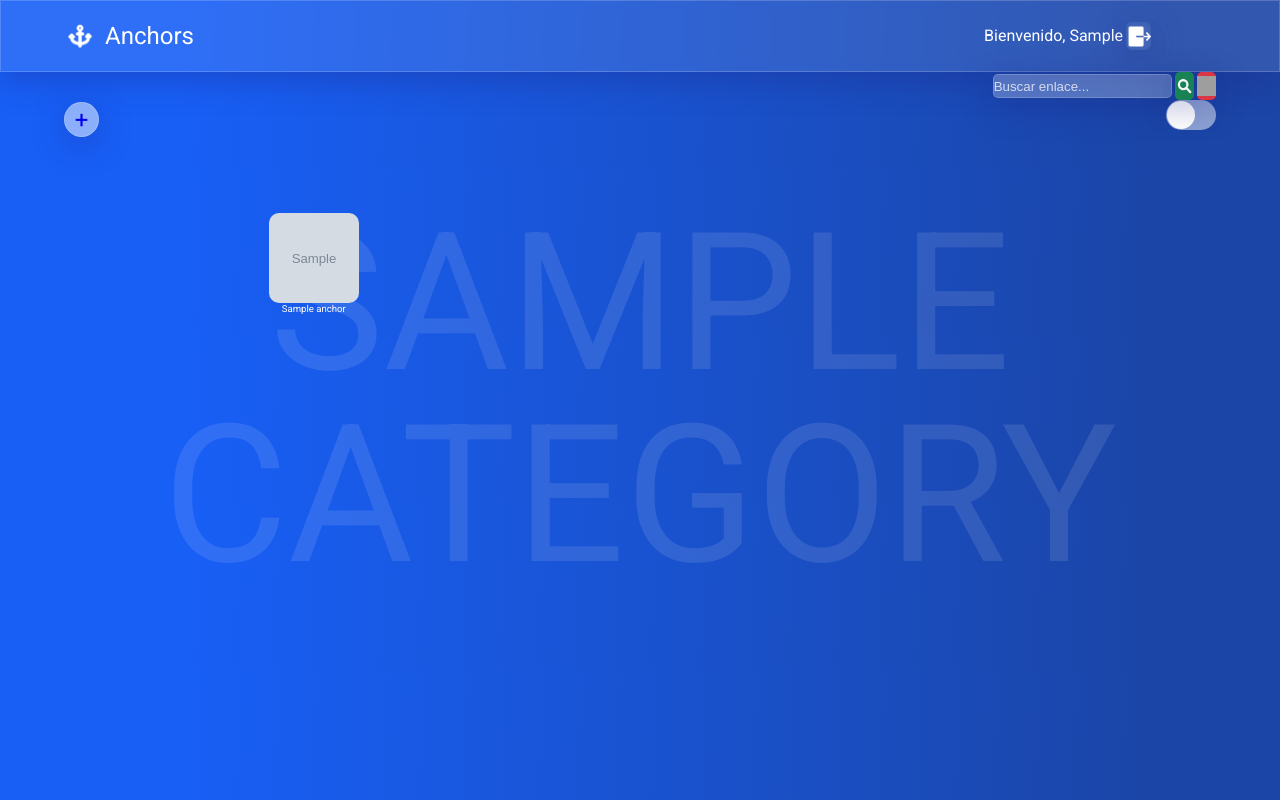
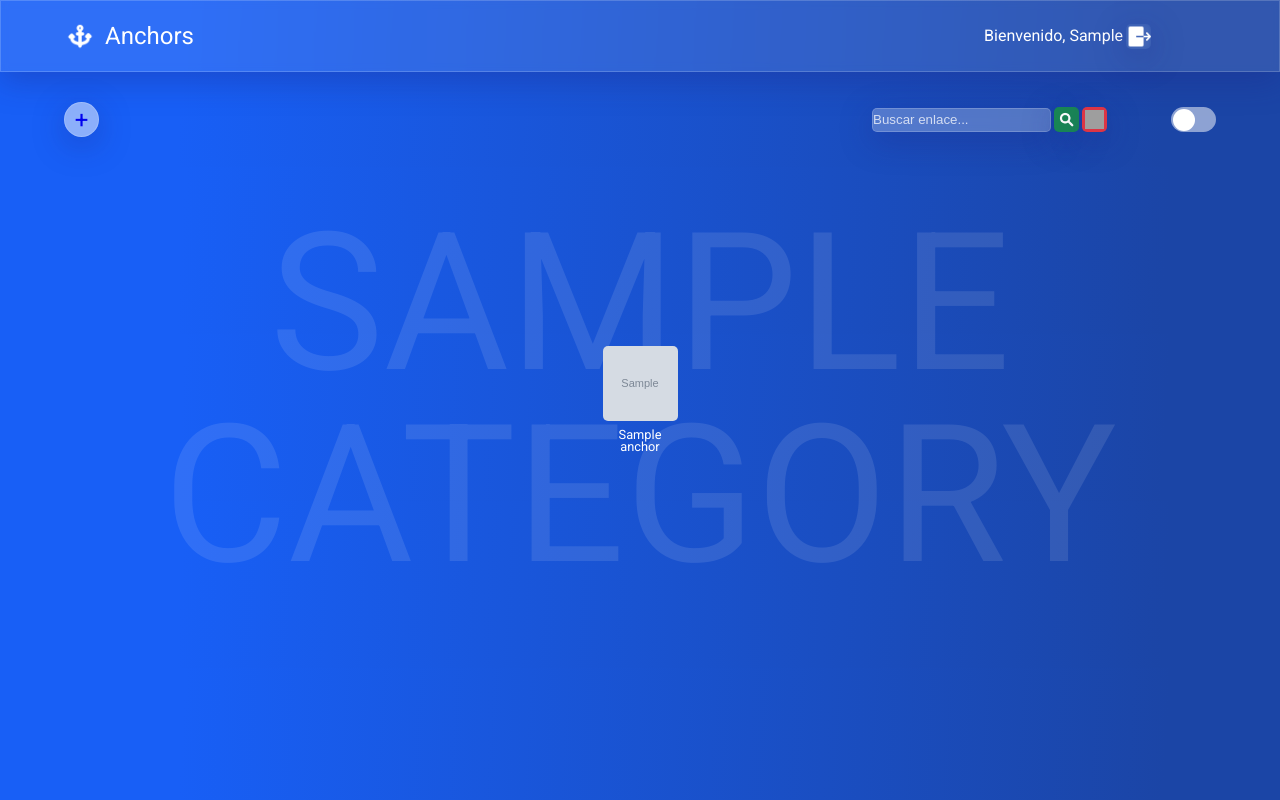
Before and after one commit to albino-babuino/anchors-application-django, a Django app: page /categories/1/ in a window 1280 px wide. Run offline with Django 5.2, Linux system fonts and the light colour scheme; a user stored in the database is signed in; tables that the repository leaves empty hold one stand-in row (values such as "Sample post"); grey boxes marked "Sample" are stand-in pictures; grey boxes are pictures that could not be loaded.

Commit message:
category_detail estilizado

```diff
--- a/anchorsapp/templates/anchorsapp/category_detail.html
+++ b/anchorsapp/templates/anchorsapp/category_detail.html
@@ -8,15 +8,19 @@
 
 <!-- Contenido de la página de detalle de categoría -->
 {% block content %}
+<div class="anchors-btn-container">
 	<!-- Enlace para crear un enlace -->
 	<a href="{% url 'create_anchor' %}" class="create-btn">+</a>
+
+	<div class="form-and-toggle-container">
+		<!-- Formulario de búsqueda -->
+		{% include "search_form.html" %}
 		<!-- checkbox de edición -->
 		{% include "toggle_switch.html" %}
+	</div>
+</div>
 
-<!-- Formulario de búsqueda -->
-{% include "search_form.html" %}
-
-<!-- Mostrar categoría -->
+<!-- Mostrars categorías -->
 <main
 	class="category_detail-main"
 	style="background-image: {{ object.bg_color }}"
@@ -27,6 +31,7 @@
 
 	<section>
 		{% if anchors %} {% for anchor in anchors %}
+		<div class="anchor">
 			<a href="{{ anchor.link }}" target="_blank">
 				<div>
 					<img src="{{ anchor.image.url }}" alt="{{ anchor.name }}" />
@@ -34,11 +39,16 @@
 				</div>
 			</a>
 			<!-- Enlace para eliminar el enlace (anchor) -->
-		<a href="{% url 'delete_anchor' anchor.pk %}" class="delete-btn">X</a>
+			<a href="{% url 'delete_anchor' anchor.pk %}" class="delete-btn"
+				>X</a
+			>
 			<!-- Enlace para actualizar el enlace (anchor) -->
-		<a href="{% url 'update_anchor' anchor.pk %}" class="update-btn">Ed</a>
+			<a href="{% url 'update_anchor' anchor.pk %}" class="update-btn"
+				><img src="{% static 'images/icons/edit.png' %}"
+			/></a>
+		</div>
 		{% endfor %} {% else %}
-		<div class="not-found">
+		<div id="not-found">
 			<img
 				src="{% static 'images/homer.png' %}"
 				alt="No se encontraron resultados"
--- a/static/css/category_detail.css
+++ b/static/css/category_detail.css
@@ -1,7 +1,13 @@
 
 /* Estilos para el category_detail.html */
+.anchors-btn-container{
+    display: flex;
+    flex-direction: row;
+    justify-content: space-between;
+    align-items: center;
+}
+
 .create-btn{
-    display: inline-block;
     background: rgba( 255, 255, 255, 0.5 );
     box-shadow: 0 8px 32px 0 rgba( 31, 38, 135, 0.37 );
     backdrop-filter: blur( 4px );
@@ -19,6 +25,14 @@
 
 .create-btn:hover{
     background: rgba( 255, 255, 255, 0.25 );
+}
+
+.form-and-toggle-container{
+    display: flex;
+    flex-direction: row;
+    justify-content: flex-end;
+    align-items: center;
+    margin: 0 5vw;
 }
 
 form {
@@ -59,7 +73,8 @@
     -webkit-backdrop-filter: blur(4px);
     border-radius: 5px;
     border: none;
-    height: 1.75rem;
+    height: 25px;
+    width: 25px;
     cursor: pointer;
     color: #ffffff;
     margin-left: 3px;
@@ -124,41 +139,110 @@
     color: white;
 }
 
-section {
-    padding-top: 10vh;
+main section {
+    margin: 0 5vw;
     display: flex;
     flex-direction: row;
     flex-wrap: wrap;
-    justify-content: flex-start;
+    justify-content: center;
+    align-items: center;
+    height: 70vh;
 }
 
-section img {
-    width: 90px;
-    height: 90px;
-    border-radius: 10px;
+
+.anchor{
+    width: 80px;
+    margin: 10px;
+    transform: scale(1);
+    transition: transform 0.5s;
+    position: relative;
+    font-size: 0.8rem;
+    text-align: center;
+    word-wrap: break-word;
 }
 
-section a {
-    margin: 1vw;
-    text-align: center;
-    font-size: 0.6rem;
-    transform: scale(1);
-    transition: transform 0.5s;
-}
-
-section a:hover {
+.anchor:hover{
     transform: scale(1.1);
     transition: transform 0.3s;
 }
 
-.not-found{
+.anchor img {
+    width: 75px;
+    height: 75px;
+    border-radius: 5px;
+    margin-bottom: 5px;
+}
+
+.category a {
+    text-align: center;
+    font-size: 1rem;
+}
+
+
+.anchor .delete-btn{
+    position: absolute;
+    z-index: 5;
+    top: -7px;
+    right: -7px;
+    background-color: #dc3545;
+    border-radius: 50%;
+    width: 15px;
+    height: 15px;
+    font-size: 0.6rem;
+    transition: background-color 0.2s;
+    text-align: center;
+    line-height: 15px;
+}
+
+
+.anchor .delete-btn:hover{
+    background-color: #ff0019;
+    transition: background-color 0.3s;
+}
+
+.anchor .update-btn{
+    position: absolute;
+    z-index: 5;
+    bottom: 15px;
+    right: -6px;
+    background-color: #ffc107;
+    border-radius: 50%;
+    width: 15px;
+    height: 15px;
+    padding: 3px;
+    display: flex;
+    justify-content: center;
+    align-items: center;
+    transition: background-color 0.2s;
+    display: flex;
+    justify-content: center;
+    align-items: center;
+}
+
+.anchor .update-btn img{
+    width: 10px;
+    height: 10px;
+}
+
+.anchor .update-btn:hover{
+    background-color: #ffc720;
+    transition: background-color 0.3s;
+}
+
+#not-found{
     display: flex;
     flex-direction: column;
     justify-content: center;
     align-items: center;
     margin: 0 auto;
     transform: scale(1.5);
+    font-size: 1rem;
 }
+
+#not-found img{
+    width: 100px;
+}
+
 
 /** media-query  */
 @media only screen and (max-width: 600px) {
--- a/static/css/toggle_switch.css
+++ b/static/css/toggle_switch.css
@@ -1,15 +1,7 @@
 #toggle-checkbox-container{
-    /* background-color: greenyellow; */
-    position: absolute;
-    top: 100px;
-    right: 5vw;
-    display: flex;
-    justify-content: center;
-    align-items: center;
-}
-
-.edit-icon{
-    height: 35px;
+	display: flex;
+	justify-content: center;
+	align-items: center;
 }
 
 input[type=checkbox]{
@@ -21,21 +13,21 @@
 label {
 	cursor: pointer;
 	text-indent: -9999px;
-	width: 50px;
-	height: 30px;
+	width: 45px;
+	height: 25px;
 	background: rgba(255, 255, 255, 0.5);
 	display: block;
-	border-radius: 25px;
+	border-radius: 20px;
 	position: relative;
 }
 
 label:after {
 	content: '';
 	position: absolute;
-	top: 1.25px;
-	left: 1.25px;
-	width: 27.5px;
-	height: 27.5px;
+	top: 1.5px;
+	left: 1.5px;
+	width: 22px;
+	height: 22px;
 	background: #fff;
 	border-radius: 45px;
 	transition: 0.3s;
```
Lines whose indentation alone changed are shown as unchanged.
